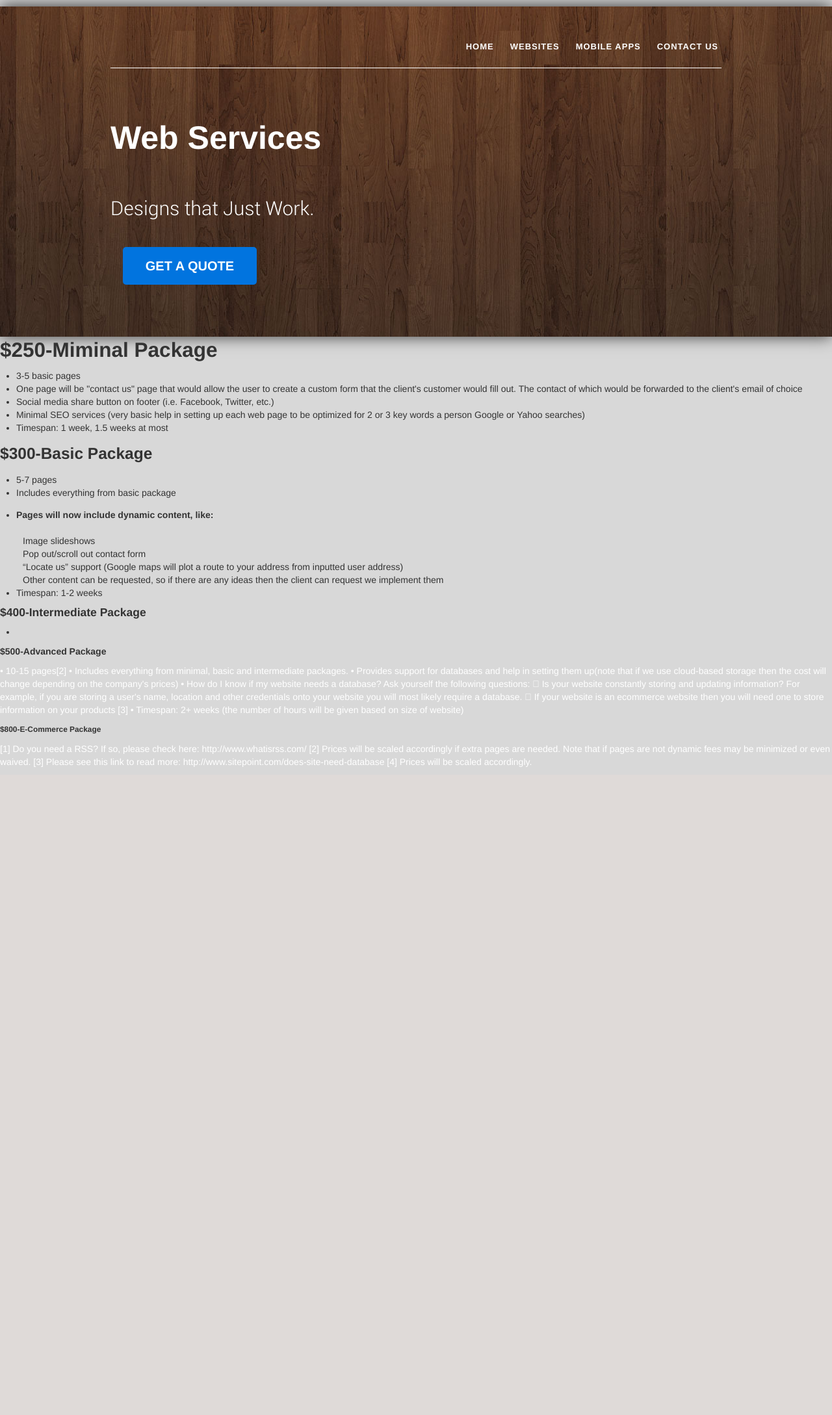
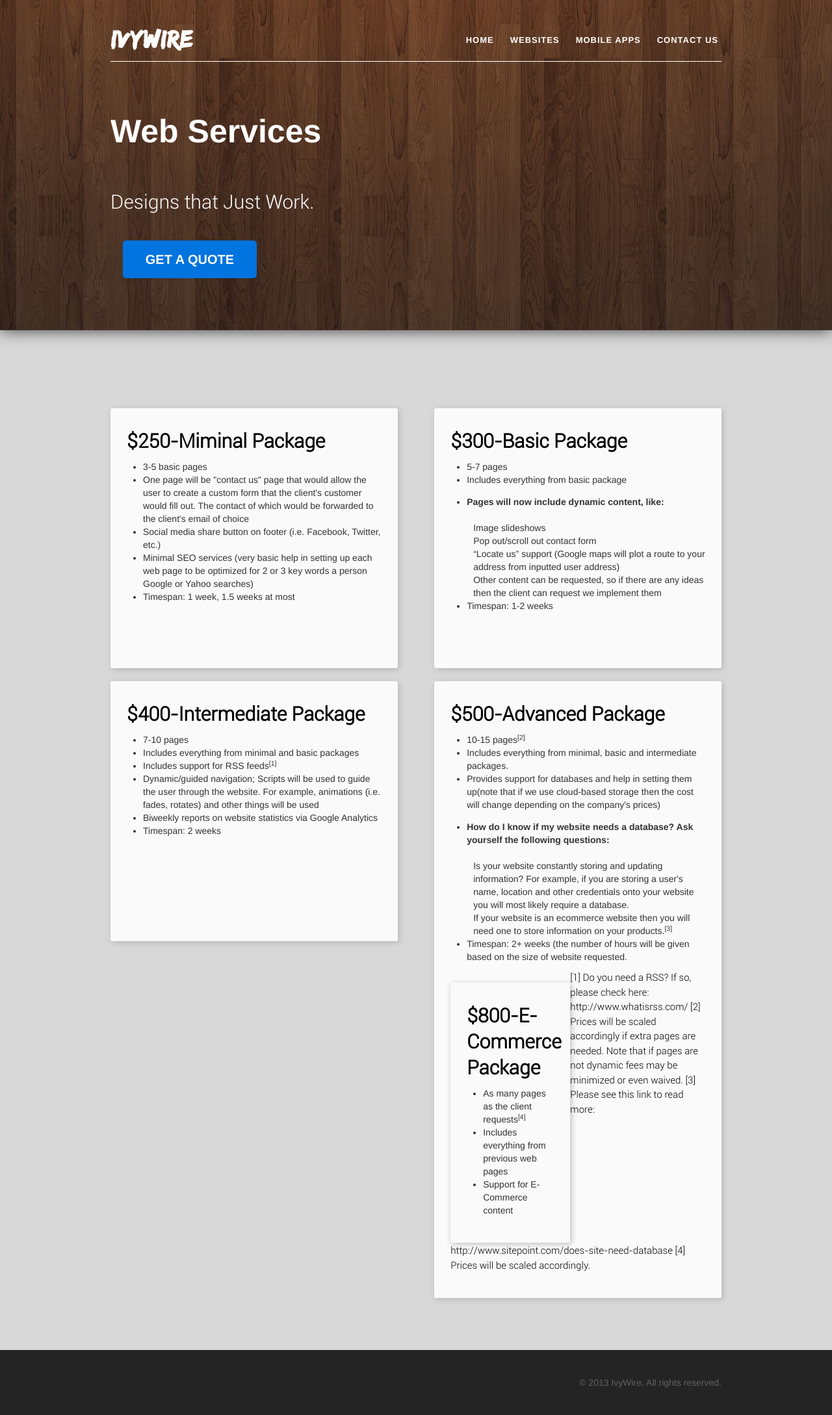
Before and after one commit to smogi/ivyWebsite, a Django app: template ivywire/ivywire/templates/web.html in a window 1280 px wide. Shown: the whole page at 65% size. Before the commit the page ends 1180 px from the top, so only its background shows below. Run offline with Django 3.2, Linux system fonts and the light colour scheme; the template is opened without the code that fills it, so the values that code supplies are empty.

Commit message:
v.0.1.3
web and app changed

```diff
--- a/ivywire/ivywire/templates/apps.html
+++ b/ivywire/ivywire/templates/apps.html
@@ -88,7 +88,7 @@
 </div>
 <div class="footer">
 	<div class="container">
-		<span>© 2013 Tapped. All rights reserved.</span>
+		<span>© 2013 IvyWire. All rights reserved.</span>
 	</div>
 </div>
 </body>
--- a/ivywire/ivywire/templates/web.html
+++ b/ivywire/ivywire/templates/web.html
@@ -12,7 +12,7 @@
     <div class="container">
 	      <div class="nav">
 		    <h1>
-		      <a title="Home Page" href="/">
+		      <a title="Home Page" href="/">IvyWire</a>
 		    </h1>
 			<ul class="menu">
 			    <li><a title="Home Page" href="/">Home</a></li>
@@ -35,9 +35,10 @@
     </div>
 </div>
 
-
-
-<h2>$250-Miminal Package</h2>
+<div class="middler">
+  <div class="container">
+    <div class="leftbox">
+	  <h1>$250-Miminal Package</h1>
       <ul>
       <li>3-5 basic pages</li>
       <li>One page will be "contact us" page that would allow the user to create a custom form that the client's customer would fill out. The contact of which would be forwarded to the client's email of choice</li>
@@ -45,10 +46,10 @@
       <li>Minimal SEO services (very basic help in setting up each web page to be optimized for 2 or 3 key words a person Google or Yahoo searches)</li>
       <li>Timespan: 1 week, 1.5 weeks at most</li>
       </ul>
+    </div>
 
-
-
-<h3>$300-Basic Package</h3>
+   <div class="rightbox">
+    <h1>$300-Basic Package</h1>
      <ul>
       <li>5-7 pages</li>
       <li>Includes everything from basic package</li>
@@ -60,34 +61,57 @@
 	    </dl>
       <li>Timespan: 1-2 weeks</li>
      </ul>
+    </div>
 
-<h4>$400-Intermediate Package</h4>
+  <div class="leftbox">
+   <h1>$400-Intermediate Package</h1>
    <ul>
-<li></li>
+    <li>7-10 pages</li>
+    <li>Includes everything from minimal and basic packages</li>
+    <li>Includes support for RSS feeds<sup>[1]</sup></li>
+    <li>Dynamic/guided navigation; Scripts will be used to guide the user through the website. For example, animations (i.e. fades, rotates) and other things will be used</li>
+    <li>Biweekly reports on website statistics via Google Analytics</li>
+	<li>Timespan: 2 weeks</li>
+   </ul>
+  </div>
+
+  <div class="rightbox">
+  <h1>$500-Advanced Package</h1>
+  <ul>
+  <li>10-15 pages<sup>[2]</sup></li>
+  <li>Includes everything from minimal, basic and intermediate packages.</li>
+  <li>Provides support for databases and help in setting them up(note that if we use cloud-based storage then the cost will change depending on the company's prices)</li>
+  <li><dl><dt>How do I know if my website needs a database? Ask yourself the following questions:</dt></li>
+   <dd>Is your website constantly storing and updating information? For example, if you are storing a user's name, location and other credentials onto your website you will most likely require a database.</dd>
+   <dd>If your website is an ecommerce website then you will need one to store information on your products.<sup>[3]</sup></dd>
+  </dl>
+  <li>Timespan: 2+ weeks (the number of hours will be given based on the size of website requested.</li>
+  </dl>
   </ul>
 
-<h5>$500-Advanced Package</h5>
-<p>
-•	10-15 pages[2]
-•	Includes everything from minimal, basic and intermediate packages.
-•	Provides support for databases and help in setting them up(note that if we use cloud-based storage then the cost will change depending on the company's prices)
-•	How do I know if my website needs a database? Ask yourself the following questions:
-	Is your website constantly storing and updating information? For example, if you are storing a user's name, location and other credentials onto your website you will most likely require a database.
-	If your website is an ecommerce website then you will need one to store information on your products [3]
-•	Timespan: 2+ weeks (the number of hours will be given based on size of website)
-</p>
-
-<h6>$800-E-Commerce Package</h6>
-<p>
-
-</p>
+  <div class="leftbox">
+     <h1>$800-E-Commerce Package</h1>
+  <ul>
+  <li>As many pages as the client requests<sup>[4]</sup></li>
+  <li>Includes everything from previous web pages</li>
+  <li>Support for E-Commerce content</li>
+  </ul>
+  </div>
 
    <p>[1] Do you need a RSS? If so, please check here:  http://www.whatisrss.com/
    [2] Prices will be scaled accordingly if extra pages are needed. Note that if pages are not dynamic fees may be minimized or even waived.
    [3] Please see this link to read more: http://www.sitepoint.com/does-site-need-database
    [4] Prices will be scaled accordingly.
    </p>
+   	</div>
+  </div>
+</div>
 
+<div class="footer">
+	<div class="container">
+		<span>© 2013 IvyWire. All rights reserved.</span>
+	</div>
+</div>
 </body>
 <script src="{% static "js/bootstrap.min.js" %}"/>
 </html>
```
Lines whose indentation alone changed are shown as unchanged.
